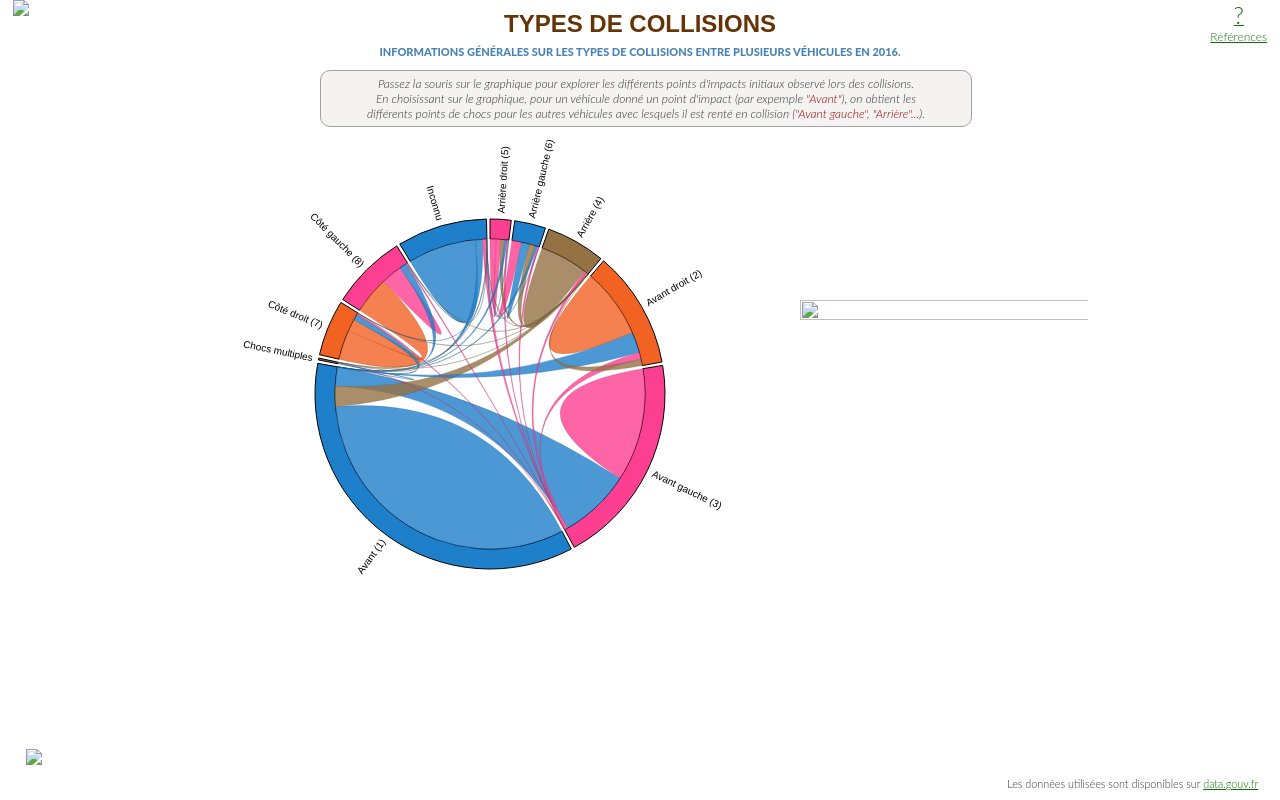
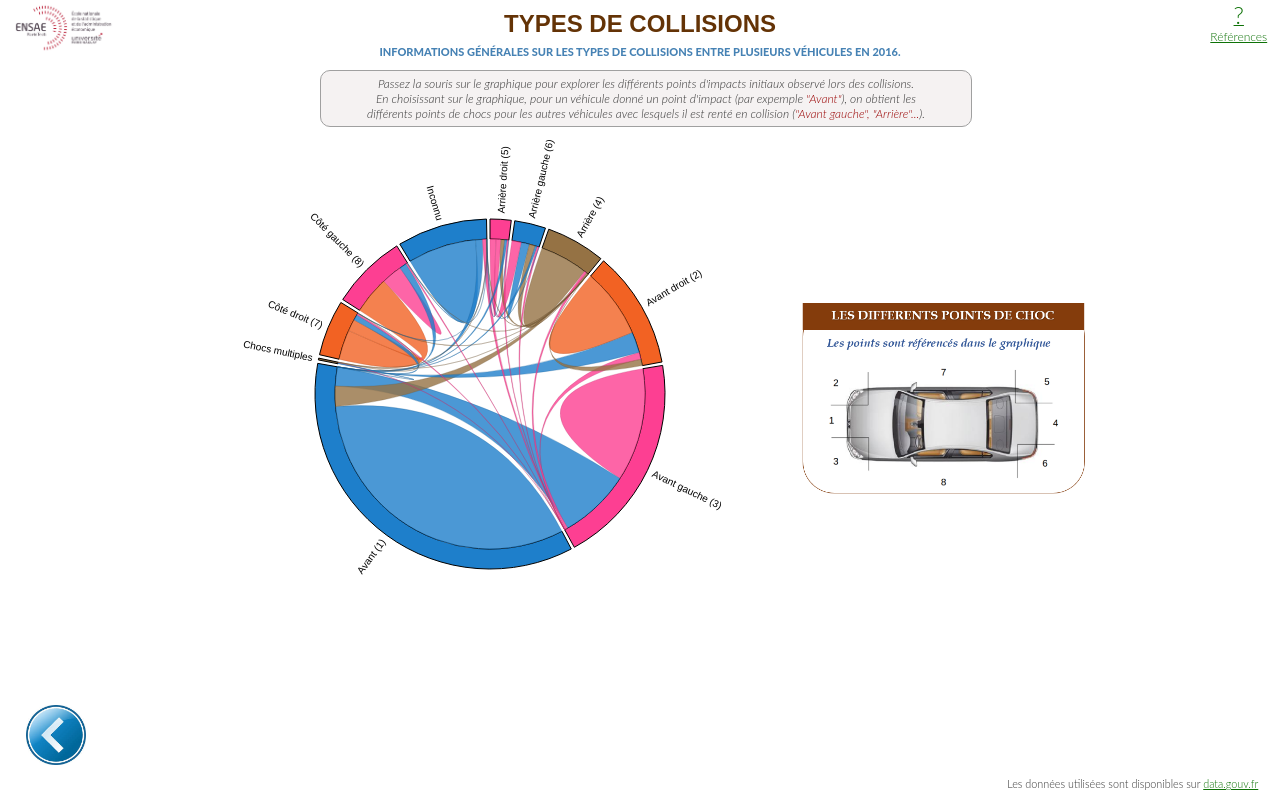
Before and after one commit to clymab/clymab.github.io, a plain HTML site: page choc.html in a window 1280 px wide. Drawn offline with nearby package versions, Linux system fonts and the light colour scheme.

Commit message:
Add files via upload

```diff
--- a/choc.html
+++ b/choc.html
@@ -5,7 +5,7 @@
     <meta name="viewport" content="width=device-width, initial-scale=1">
     <link rel="stylesheet" type="text/css" href="css/style_choc.css"/>
     <span id="mlvl_logo">
-        <a><img class="logo-img" src="ENSAE.jpg"/></a>
+        <a><img class="logo-img" src="images/ENSAE.jpg"/></a>
     </span>
   </head>
 
@@ -155,11 +155,11 @@
           }
       }
     </script>
-        <div id="post"><img src="p_choc.PNG" height="120%" width="120%"/></div>
+        <div id="post"><img src="images/p_choc.PNG" height="120%" width="120%"/></div>
 
         <div id="chart_footer">
             <span id="dac_logo">
-                <a href=""><img src="precedent.jpg"/></a>
+                <a href=""><img src="images/precedent.jpg"/></a>
             </span>
           <span id="links">
             <span>Les données utilisées sont disponibles sur <a href="https://www.data.gouv.fr/fr/datasets/base-de-donnees-accidents-corporels-de-la-circulation/">data.gouv.fr</a></span>
```
